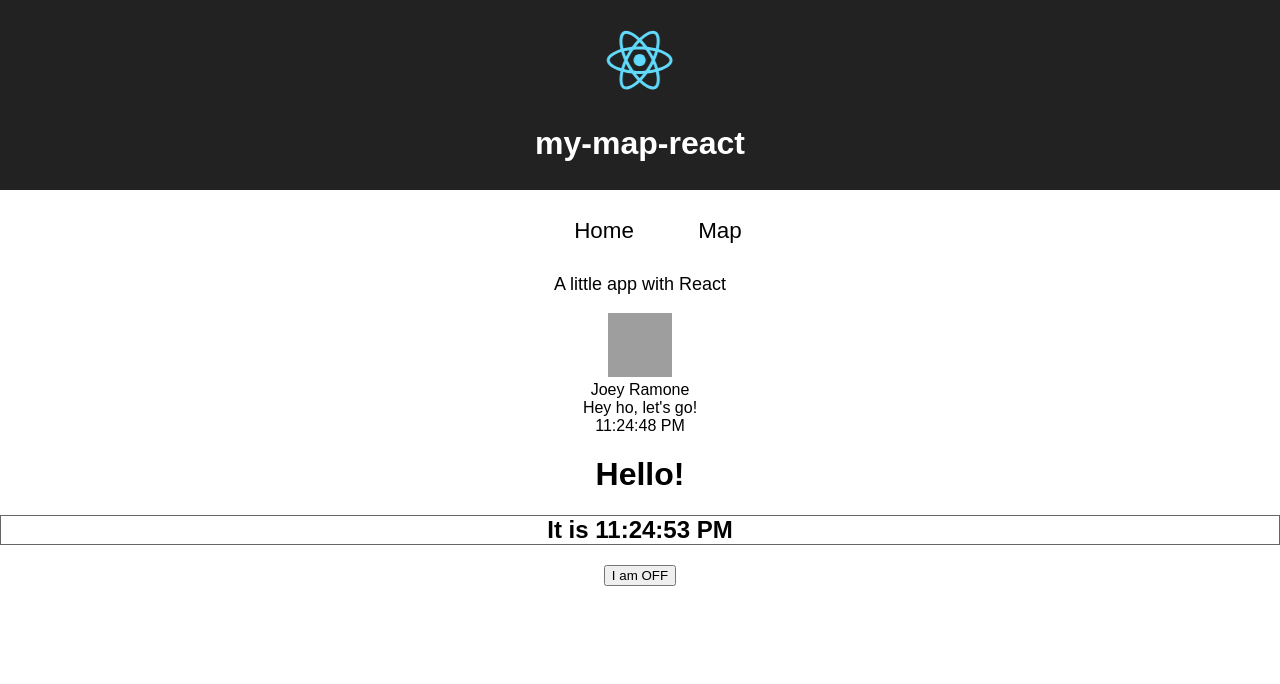
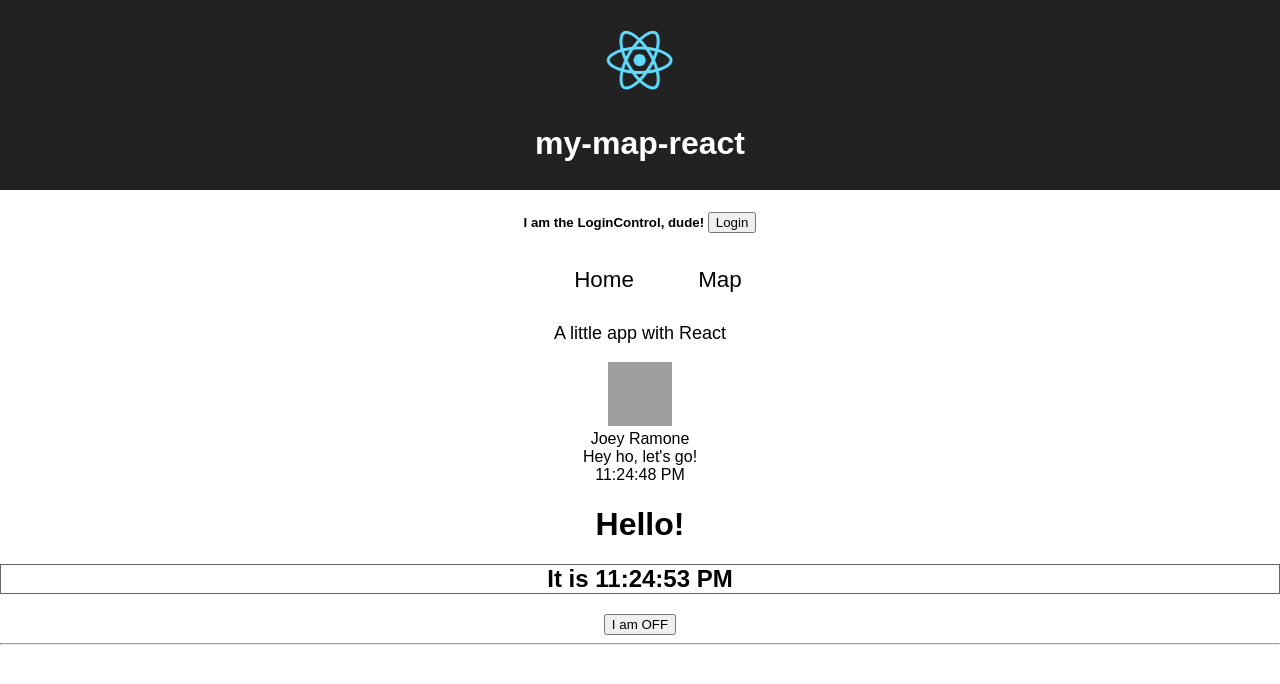
Before and after one commit to VictorVelarde/my-map-react, a React (Create React App) app: page / in a window 1280 px wide. Shown: the top 684 px of the page. Built offline with nearby package versions, Linux system fonts and the light colour scheme; grey boxes are pictures that could not be loaded.

Commit message:
Added very simple component with conditional rendering, based on state

```diff
--- a/src/App.js
+++ b/src/App.js
@@ -4,6 +4,7 @@ import Comment from './Comment';
 import Menu from './Menu';
 import Clock from './Clock';
 import ToggleButton from './ToggleButton';
+import LoginControl from './Login/LoginControl';
 import './App.css';
 
 const comment = {
@@ -23,6 +24,8 @@ class App extends Component {
                     <img src={logo} className="App-logo" alt="logo"/>
                     <h1>my-map-react</h1>
                 </div>
+
+                <LoginControl/>
                 <Menu entries={[
                     {
                         id: 1,
@@ -40,8 +43,10 @@ class App extends Component {
                 </div>
                 <Clock/>
                 <ToggleButton/>
+                <hr></hr>
+
             </div>
-        );
+        )
     }
 }
 
--- /dev/null
+++ b/src/Login/LoginButton.js
@@ -0,0 +1,11 @@
+import React, {Component} from 'react';
+
+class LoginButton extends Component {
+    render() {
+        return (
+            <button onClick={this.props.onClick}>Login</button>
+        );
+    }
+}
+
+export default LoginButton;
--- /dev/null
+++ b/src/Login/LoginControl.js
@@ -0,0 +1,38 @@
+import React, {Component} from 'react';
+
+import LoginButton from './LoginButton';
+import LogoutButton from './LogoutButton';
+
+class LoginControl extends Component {
+    constructor(props) {
+        super(props);
+
+        this.handleLoginClick = this.handleLoginClick.bind(this);
+        this.handleLogoutClick = this.handleLogoutClick.bind(this);
+        this.state = {
+            isLoggedIn: false
+        };
+    }
+
+    handleLoginClick() {
+        this.setState({isLoggedIn: true});
+    }
+
+    handleLogoutClick() {
+        this.setState({isLoggedIn: false});
+    }
+
+    render() {
+        let button = (this.state.isLoggedIn)
+            ? <LogoutButton onClick={this.handleLogoutClick}/>
+            : <LoginButton onClick={this.handleLoginClick}/>;
+        return (
+            <div>
+                <h5>I am the LoginControl, dude! {button}
+                </h5>
+            </div>
+        );
+    }
+}
+
+export default LoginControl;
--- /dev/null
+++ b/src/Login/LogoutButton.js
@@ -0,0 +1,11 @@
+import React, {Component} from 'react';
+
+class LogoutButton extends Component {
+    render() {
+        return (
+            <button onClick={this.props.onClick}>Logout</button>
+        );
+    }
+}
+
+export default LogoutButton;
```
Also changed, not shown: src/ToggleButton.js (+12 -7 lines).
